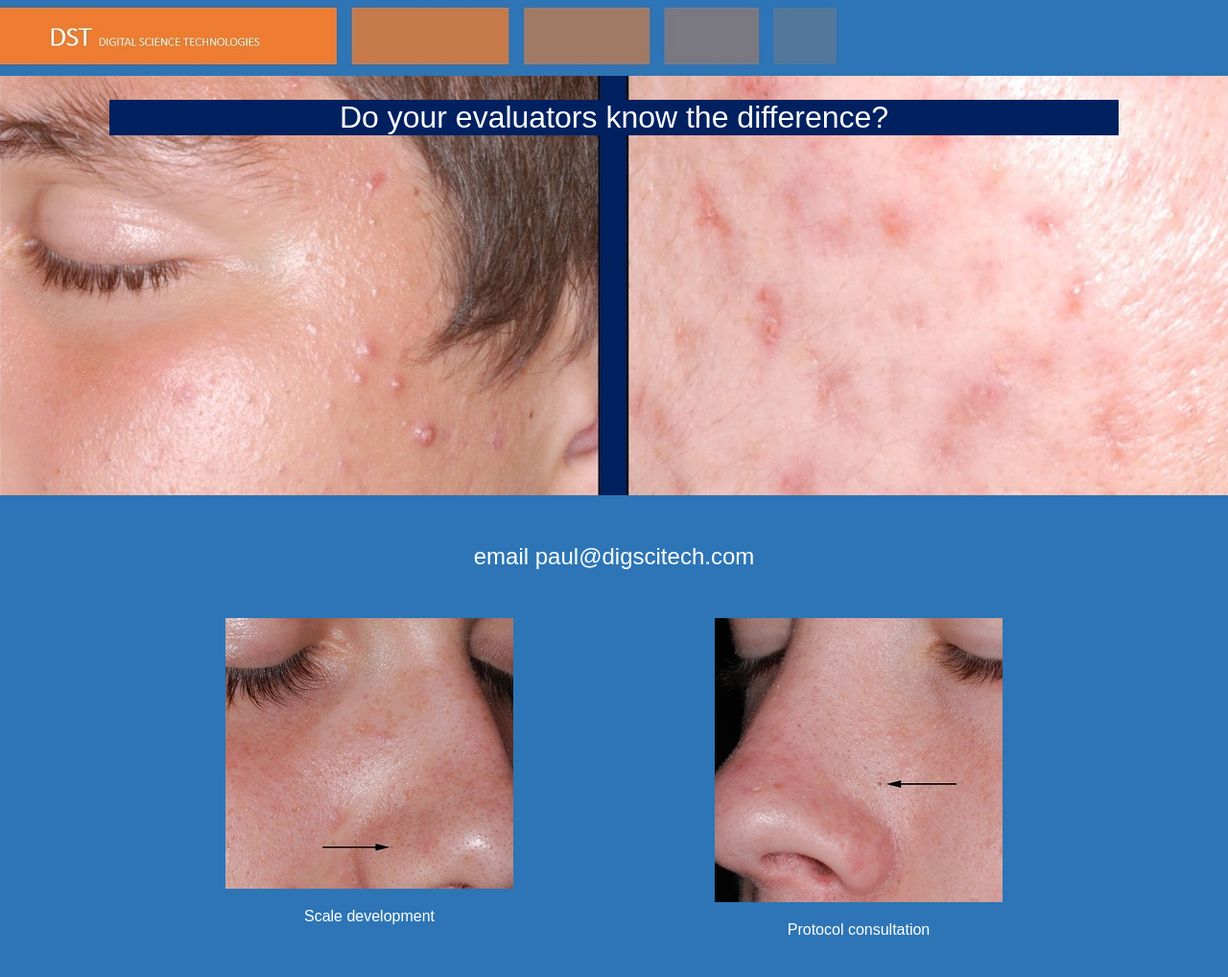
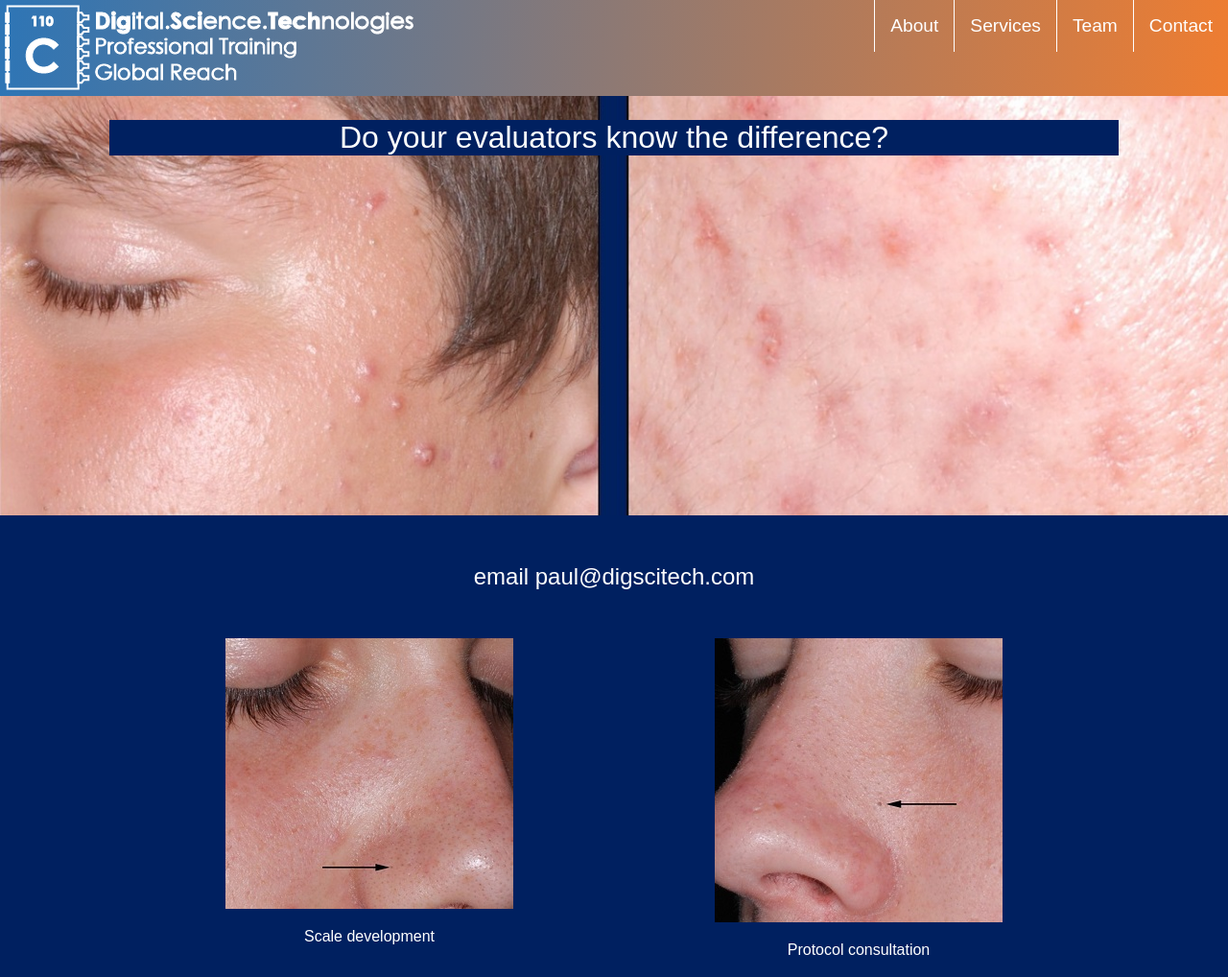
Before and after one commit to paulmartinetti/dstquoi, a plain HTML site: page index.html in a window 1280 px wide. Shown: the top 1018 px of the page at 96% size. Drawn offline with Linux system fonts and the light colour scheme.

Commit message:
nav working

```diff
--- a/index.html
+++ b/index.html
@@ -2,25 +2,27 @@
 <html lang="en">
 
 <head>
-  <title>Learn web development on ZENVA.com</title>
+  <title>Digital Science Technologies LLC</title>
   <meta charset="UTF-8">
-  <meta name="description" content="This is what Google will show!">
+  <meta name="description" content="Professional training">
   <link rel="icon" href="favicon.ico">
   <link rel="stylesheet" href="style.css">
 </head>
 
 <body>
   <!--google.com/fonts-->
-  <div class="coname">
-    <img src="images/top.jpg" />
-  </div>
-  <div class="nav">
-    <ul>
-      <!--li>Home</li>
-      <li>services</li>
-      <li>support</li>
-      <li>contact</li-->
-    </ul>
+  <div class="head-wrapper">
+    <div class="logo">
+      <img src="images/logo.png" />
+    </div>
+    <div class="nav">
+      <ul>
+        <li>About</li>
+        <li><a href="#scale">Services</a></li>
+        <li>Team</li>
+        <li>Contact</li>
+      </ul>
+    </div>
   </div>
   <div class="wrapper">
     <div class="image-area">
@@ -28,7 +30,7 @@
     </div>
     <div class="intro-text centered-container">email paul@digscitech.com</div>
     <div class="services centered-container">
-      <div class="single-service">
+      <div class="single-service" id="scale">
         <img src="images/bdf.jpg" />
         <p>
           Scale development
@@ -55,4 +57,5 @@
     </div>
   </div>
 </body>
+
 </html>
--- a/style.css
+++ b/style.css
@@ -1,5 +1,5 @@
 body {
-    background-color:#2D75B6;
+    background-color: #002060;
     color: white;
     /* #EE7D31 (orange) #002060 dark blue
      #2D75B6 light blue
@@ -10,12 +10,18 @@ body {
     padding: 0px;
     margin: 0px;
 }
-.coname {
-    background-color: #2D75B6;
-    color: white;
+.head-wrapper {
+    display: flex;
+    background: rgb(45,117,182);
+    background: linear-gradient(95deg, rgba(45,117,182,1) 0%, rgba(238,125,49,1) 100%, rgba(45,117,182,1) 100%);
+}
+.logo {
+    padding-left: 5px;
+    padding-top: 5px;
+    flex: 0 0 65%;
 }
 .nav {
-    background-color: #002060;
+    flex: 1;
     color: white;
 }
 .nav ul {
@@ -35,11 +41,15 @@ body {
     border-bottom: 1px solid white;
     transition: background-color 0.5s;
 }
+.nav ul li a {
+    text-decoration: none;
+    color: white;
+}
 .nav ul li:hover {
     /* want padding here */
     padding: 16px;
-    background-color: white;
-    color: black;
+    background-color: #2D75B6;
+    color: white;
     cursor: pointer;
 }
 .image-area {
```
Also changed, not shown: images/logo.jpg (added), images/logo.png (added).
